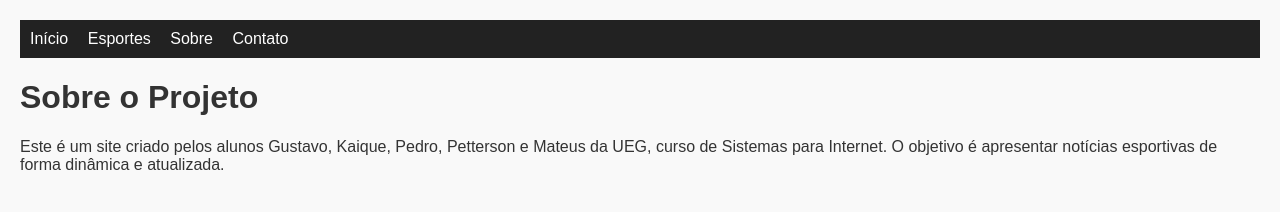
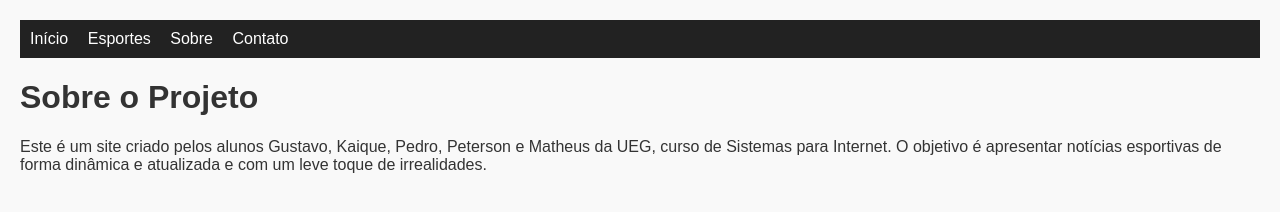
Before and after one commit to Cachorreira/Noticias_esportivas, a plain HTML site: page sobre.html in a window 1280 px wide. Drawn offline with Linux system fonts and the light colour scheme.

Commit message:
Update sobre.html

```diff
--- a/sobre.html
+++ b/sobre.html
@@ -15,6 +15,6 @@
     </nav>
 
     <h1>Sobre o Projeto</h1>
-    <p>Este é um site criado pelos alunos Gustavo, Kaique, Pedro, Petterson e Mateus da UEG, curso de Sistemas para Internet. O objetivo é apresentar notícias esportivas de forma dinâmica e atualizada.</p>
+    <p>Este é um site criado pelos alunos Gustavo, Kaique, Pedro, Peterson e Matheus da UEG, curso de Sistemas para Internet. O objetivo é apresentar notícias esportivas de forma dinâmica e atualizada e com um leve toque de irrealidades.</p>
 </body>
 </html>
```
